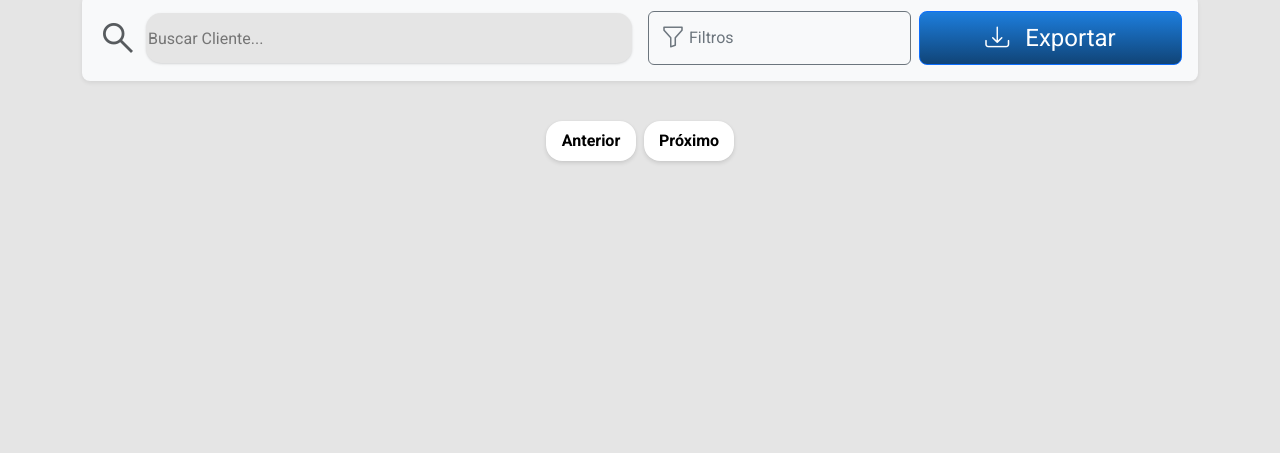
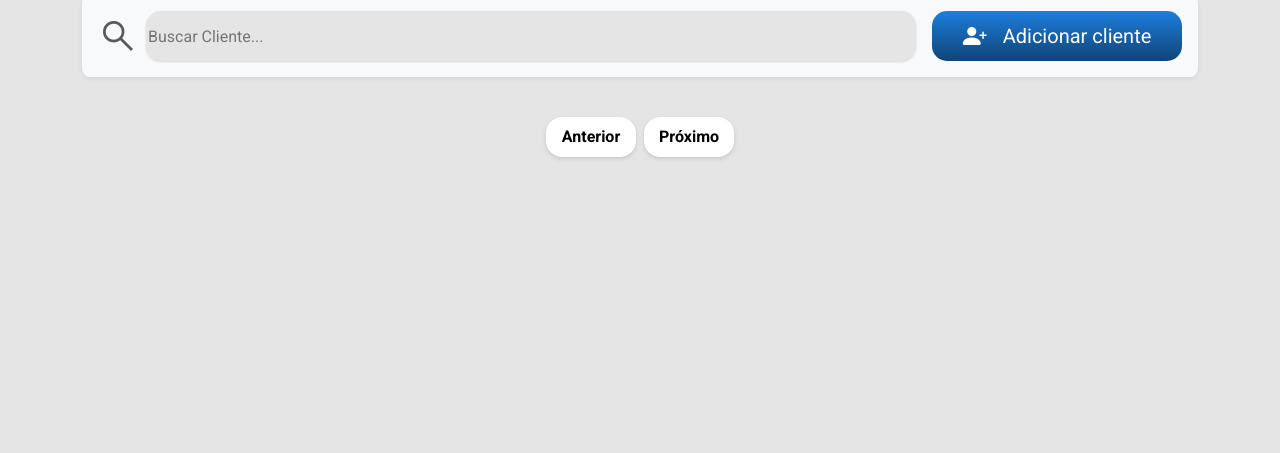
Before and after one commit to livot7/BASE-TCC-main, a Flask app: page /painel/clientes/1 in a window 1280 px wide. Shown: the part 347-800 px from the top of the page. Run offline with Flask 3, Linux system fonts and the light colour scheme; the visitor is signed in with stand-in values (Sample User, id 1); data that the repository does not hold is empty; some libraries are stand-ins or nearby versions.

Commit message:
Botao adicionar

```diff
--- a/static/styles.css
+++ b/static/styles.css
@@ -438,3 +438,14 @@ footer {
     max-width: 100%;
     box-sizing: border-box;
 }
+
+.botao-adicionar {
+    min-width: 250px;
+    min-height: 50px;
+    background: linear-gradient(#1d7edd, #104477);
+    font-size: 36px;
+    color: #fff;
+    border-radius: 15px;
+    border: none;
+    cursor: pointer;
+}
--- a/vistas/templates/ver_clientes.html
+++ b/vistas/templates/ver_clientes.html
@@ -25,16 +25,11 @@
                                hx-swap="innerHTML"
                                name="nome">
                     </form>
-                    <div class="d-flex w-100 w-md-auto justify-content-between justify-content-md-end">
-                        <button class="btn btn-outline-secondary d-flex align-items-center me-2 py-2 w-50 w-md-auto hover-scale "
+                    <div class="d-flex justify-content-between justify-content-md-end">
+                        <button class="d-flex botao-adicionar hover-scale align-items-center py-2 fs-4 justify-content-center "
                                 type="button">
-                            <i class="bi bi-funnel me-1 fs-4"></i>
-                            Filtros
-                        </button>
-                        <button class="btn btn-primary d-flex botao hover-scale align-items-center py-2 fs-4 rounded-3 justify-content-center w-50 w-md-auto"
-                                type="button">
-                            <i class="bi bi-download me-3 text-center"></i>
-                            Exportar
+                            <i class="bi bi-person-plus-fill me-3 d-flex fs-4"></i>
+                            <span class="text-white fs-5">Adicionar cliente</span>
                         </button>
                     </div>
                 </div>
```
